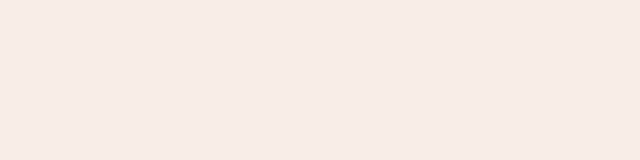
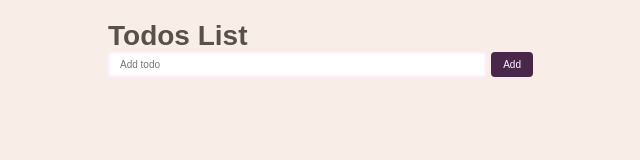
Before and after one commit to diletta-ci/todoapp-js-mvc, a plain HTML site: page index.html in a window 1280 px wide. Shown: the whole page, without its empty margins (317-957 px from the left). Drawn offline with Linux system fonts and the light colour scheme.

Commit message:
View - create elements

```diff
--- a/index.js
+++ b/index.js
@@ -38,7 +38,56 @@ class Model {
 }
 
 class View {
-    constructor() {}
+    constructor() {
+        this.app = this.getElement('#app');
+
+        this.title = this.createElement('h1');
+        this.title.textContent = 'Todos List';
+
+        this.form = this.createElement('form');
+
+        this.input = this.createElement('input');
+        this.input.type = 'text';
+        this.input.placeholder = 'Add todo';
+        this.input.name = 'todo';
+
+        this.submitButton = this.createElement('button');
+        this.submitButton.textContent = 'Add';
+
+        this.todoList = this.createElement('ul', 'todo-list');
+
+        this.form.append(this.input, this.submitButton);
+
+        this.app.append(this.title, this.form, this.todoList);
+    }
+
+    get _todoText() {
+        return this.input.value;
+    }
+
+    _resetInput() {
+        this.input.value = '';
+    }
+
+    createElement(tag, className) {
+        const element = document.createElement(tag);
+        if (className) {
+            element.classList.add(className);
+        }
+
+        return element;
+    }
+
+    getElement(selector) {
+        const element = document.querySelector(selector);
+
+        return element;
+    }
+
+    displayTodos(todos) {
+        // TODO: update view
+    }
+
 }
 
 class Controller {
--- a/style.css
+++ b/style.css
@@ -46,3 +46,51 @@ body {
     background-color: var(--shell);
     color: var(--grey);
 }
+
+#app {
+    max-width: 450px;
+    margin: 2rem auto;
+    padding: 0 1rem;
+}
+
+form {
+    display: flex;
+    margin-bottom: 2rem;
+}
+
+[type="text"],
+button {
+    display: inline-block;
+    -webkit-appearance: none;
+    padding: .5rem 1rem;
+    font-size: 1rem;
+    border: 2px solid var(--white);
+    border-radius: 4px;
+}
+
+button {
+    cursor: pointer;
+    background: var(--eggplant);
+    color: var(--white);
+    border: 2px solid var(--eggplant);
+    margin: 0 .5rem;
+}
+
+[type="text"] {
+    width: 100%;
+}
+
+[type="text"]:active,
+[type="text"]:focus {
+    outline: 0;
+    border: 2px solid var(--eggplant);
+}
+
+[type="checkbox"] {
+    margin-right: 1rem;
+    font-size: 2rem;
+}
+
+h1 {
+    color: var(--grey);
+}
```
